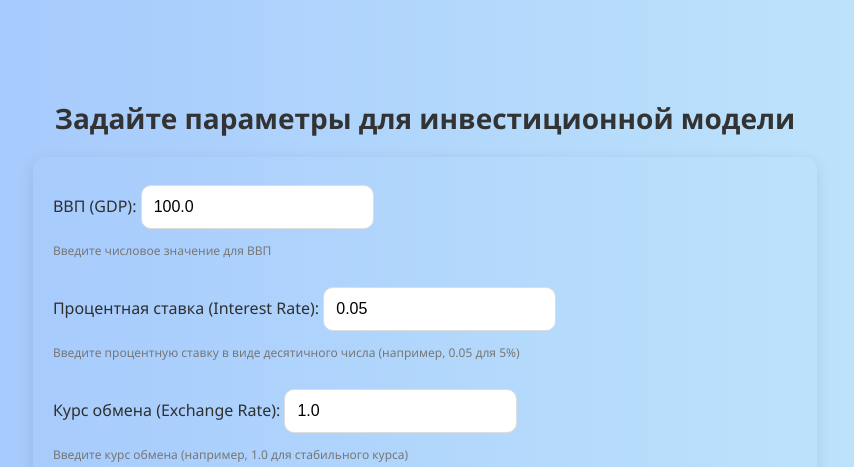
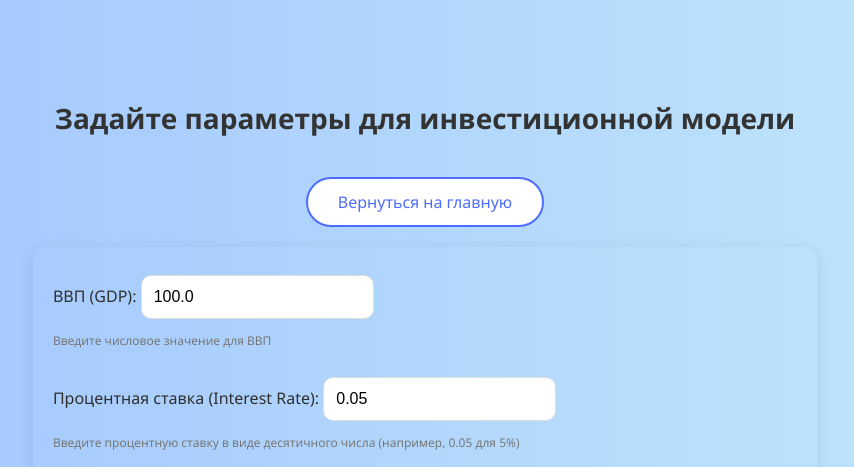
Before and after one commit to Seamen11/FA, a Django app: page /calculate/ in a window 1280 px wide. Shown: the top 467 px of the page, without its empty margins (215-1069 px from the left). Run offline with Django 5.2, Linux system fonts and the light colour scheme.

Commit message:
ALLworks2

```diff
--- a/templates/parameters.html
+++ b/templates/parameters.html
@@ -62,6 +62,7 @@
 <body>
     <div class="container">
         <h1>Задайте параметры для инвестиционной модели</h1>
+        <a href="{% url 'home' %}" class="back-btn">Вернуться на главную</a>
 
         <form method="POST" id="parameters-form" action="{% url 'calculate' %}">
             {% csrf_token %}
```
